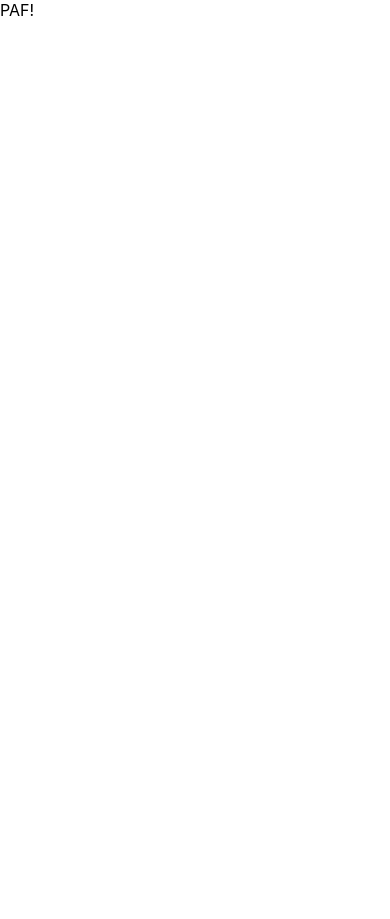
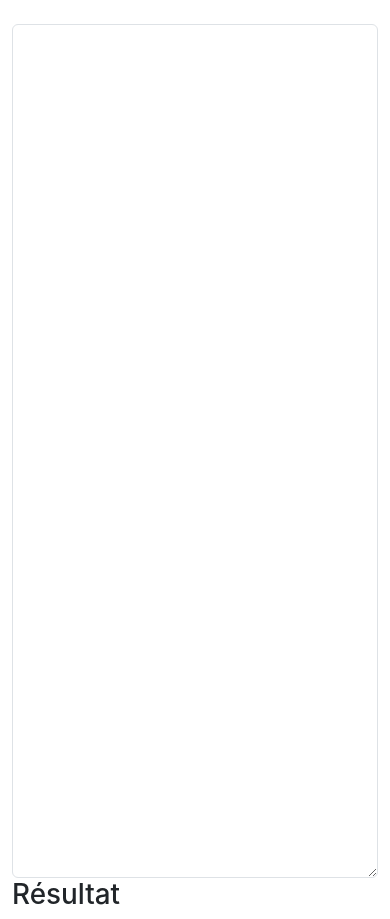
Before and after one commit to boris-cuillerier/markdown-app, a React (Create React App) app: page / in a window 390 px wide. Before the commit the page ends 844 px from the top, so only its background shows below. Built offline with nearby package versions, Linux system fonts and the light colour scheme.

Commit message:
Add Bootstrap and change CSS

```diff
--- a/src/App.css
+++ b/src/App.css
@@ -1,38 +1,3 @@
-.App {
-  text-align: center;
+.container {
+  margin-top: 24px;
 }
-
-.App-logo {
-  height: 40vmin;
-  pointer-events: none;
-}
-
-@media (prefers-reduced-motion: no-preference) {
-  .App-logo {
-    animation: App-logo-spin infinite 20s linear;
-  }
-}
-
-.App-header {
-  background-color: #282c34;
-  min-height: 100vh;
-  display: flex;
-  flex-direction: column;
-  align-items: center;
-  justify-content: center;
-  font-size: calc(10px + 2vmin);
-  color: white;
-}
-
-.App-link {
-  color: #61dafb;
-}
-
-@keyframes App-logo-spin {
-  from {
-    transform: rotate(0deg);
-  }
-  to {
-    transform: rotate(360deg);
-  }
-}
--- a/src/App.js
+++ b/src/App.js
@@ -1,10 +1,23 @@
-import React, {Component} from "react";
-import "./App.css";
+import React, {Component} from 'react';
+import './App.css';
 
 class App extends Component {
   render () {
     return (
-      <div>PAF!</div>
+      <div className="container">
+        <div className="row">
+          <div className="col-sm-6">
+            <textarea
+              className='form-control'
+              rows="35">
+
+            </textarea>
+          </div>
+          <div className="col-sm-6">
+            <h1>Résultat</h1>
+          </div>
+        </div>
+      </div>
     )
   }
 };
--- a/src/index.js
+++ b/src/index.js
@@ -1,3 +1,4 @@
+import 'bootstrap/dist/css/bootstrap.min.css'
 import React from 'react';
 import ReactDOM from 'react-dom/client';
 import './index.css';
```
Also changed, not shown: src/sampleText.js (added, +1 -0 lines).
